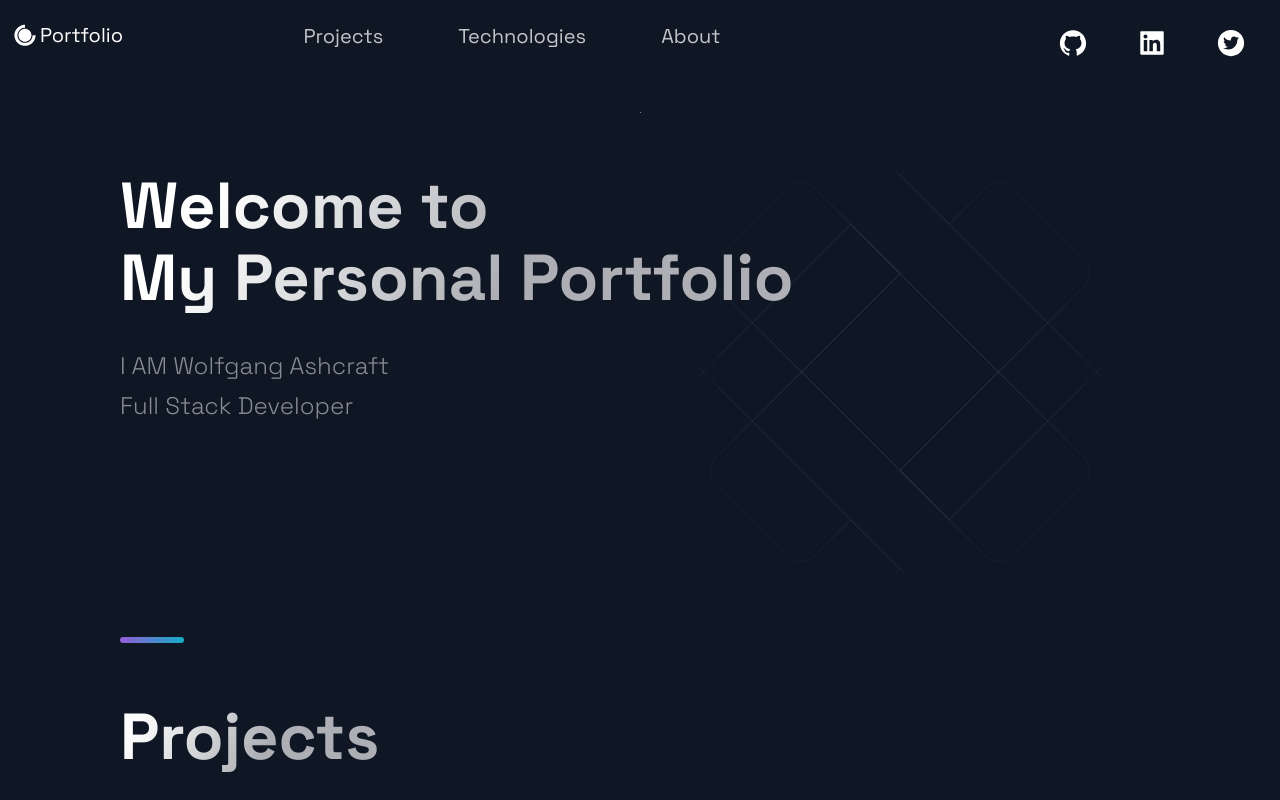
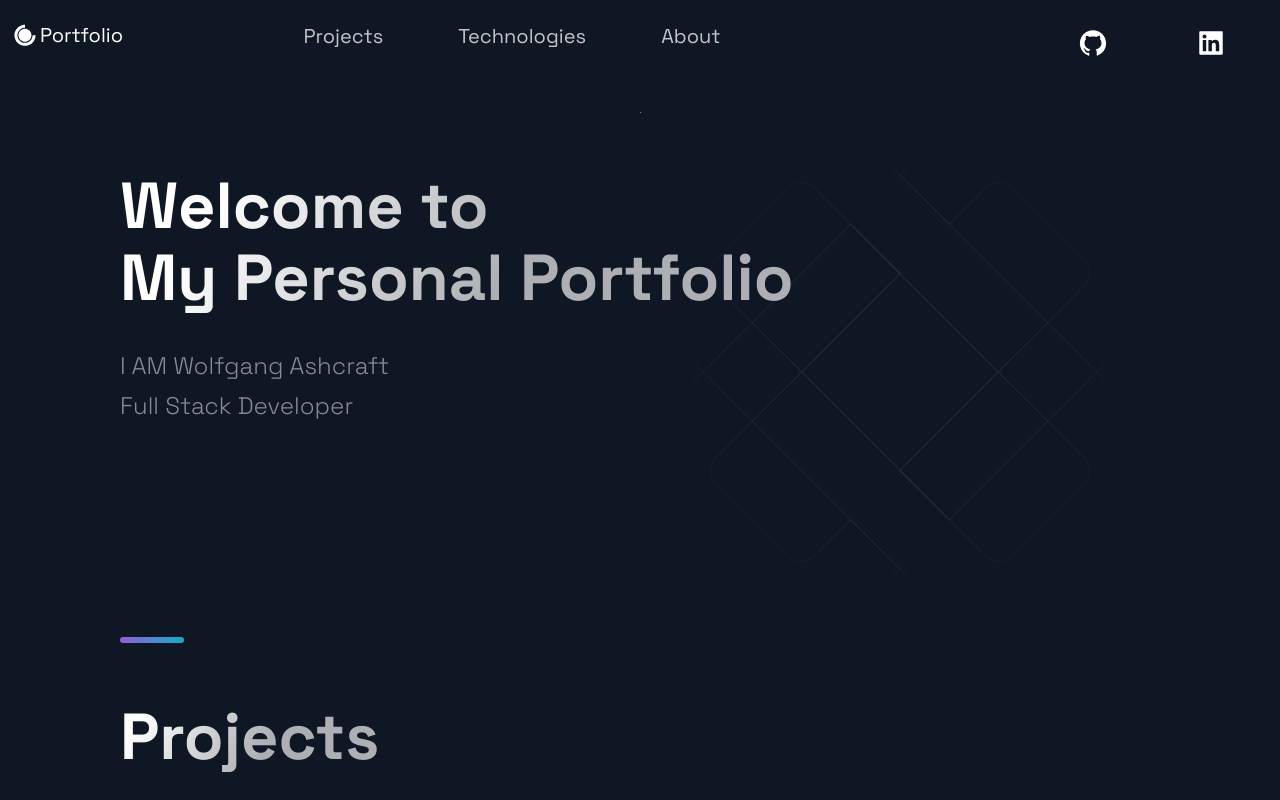
Before and after one commit to WolfgangA1/portfolio, a Next.js app: page / in a window 1280 px wide. Shown: the top 800 px of the page. Built offline with nearby package versions, Linux system fonts and the light colour scheme.

Commit message:
updated the twitter logo

```diff
--- a/src/components/Footer/Footer.js
+++ b/src/components/Footer/Footer.js
@@ -28,9 +28,6 @@ const Footer = () => {
           <SocialIcons href="https://www.linkedin.com/in/wolfgang-ashcraft/">
             <AiFillLinkedin size="3rem" />
           </SocialIcons>
-          {/* <SocialIcons href="https://twitter.com/WolfOg22">
-            <AiFillTwitterCircle size="3rem" />
-          </SocialIcons> */}
         </SocialContainer>
       </SocialIconsContainer>
     </FooterWrapper>
--- a/src/components/Header/Header.js
+++ b/src/components/Header/Header.js
@@ -38,9 +38,9 @@ const Header = () =>  (
       <SocialIcons href="https://www.linkedin.com/in/wolfgang-ashcraft/">
         <AiFillLinkedin size="3rem" />
       </SocialIcons>
-      <SocialIcons href="https://twitter.com/WolfOg22">
+      {/* <SocialIcons href="https://twitter.com/WolfOg22">
         <AiFillTwitterCircle size="3rem" />
-      </SocialIcons>
+      </SocialIcons> */}
     </Div3>
   </Container>
 );
```
